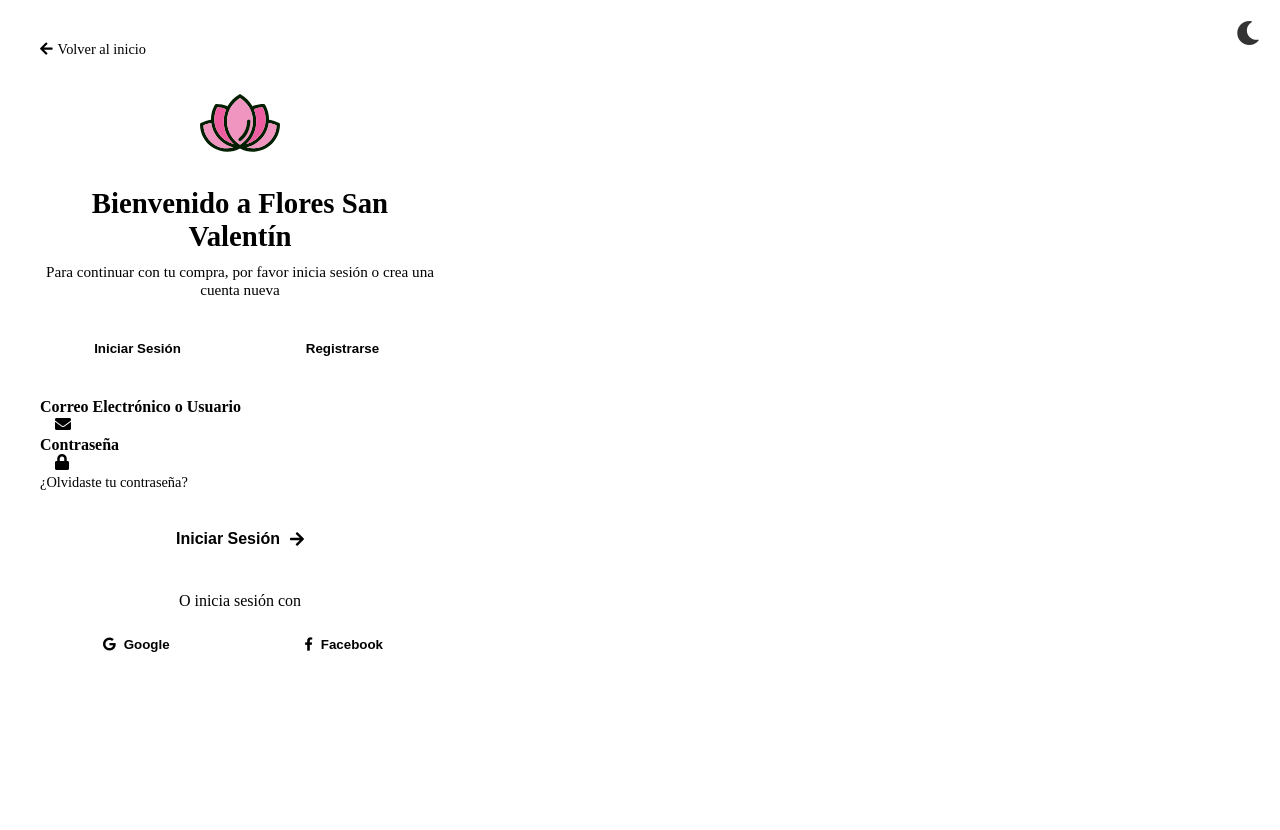
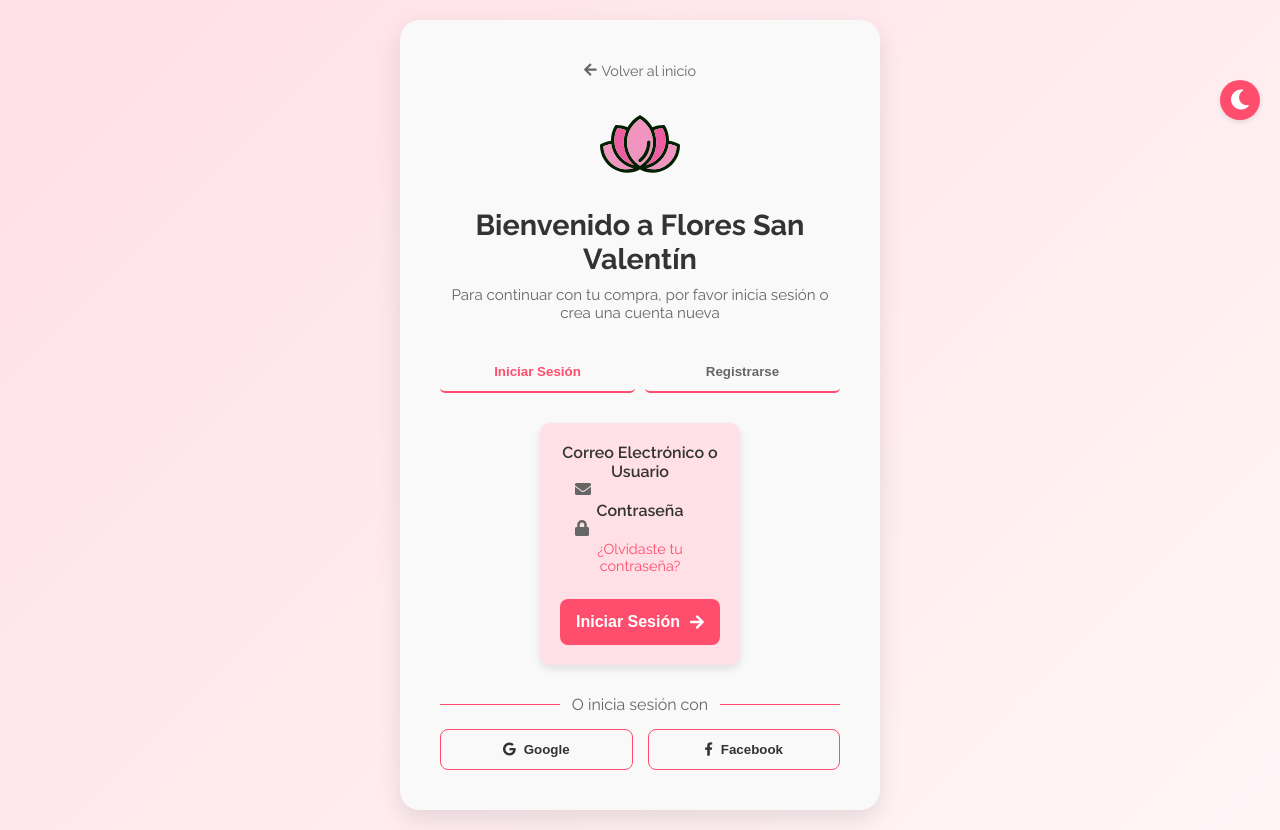
Before and after one commit to Johnson1255/Flores-Django, a Django app: page /login/ in a window 1280 px wide. Before the commit the page ends 652 px from the top, so only its background shows below. Run offline with Django 5.2, Linux system fonts and the light colour scheme.

Commit message:
style: Incorporar los estilos necesarios para la pestaña de login

```diff
--- a/template/registration/login.html
+++ b/template/registration/login.html
@@ -7,6 +7,10 @@
     <title>{% trans "Iniciar Sesión / Registrarse" %} - Flores San Valentín</title>
 
     {# --- STYLES --- #}
+    {# Core CSS Files (Needed since this page doesn't extend base.html) #}
+    <link rel="stylesheet" href="{% static 'css/base.css' %}">
+    <link rel="stylesheet" href="{% static 'css/layout.css' %}">
+    <link rel="stylesheet" href="{% static 'css/components.css' %}">
     {# Specific CSS for the login page #}
     <link rel="stylesheet" href="{% static 'css/login.css' %}">
     {# Font Awesome (Include directly as base.html is not used) #}
@@ -43,8 +47,8 @@
     }
     </style>
 </head>
-{# Add data-theme attribute if your theme JS relies on it #}
-<body data-theme="light"> {# Or dynamically set by theme.js #}
+{# Add data-theme attribute if your theme JS relies on it AND the class for login-specific body styles #}
+<body data-theme="light" class="login-page-body"> {# Or dynamically set by theme.js #}
 
 <div class="login-container">
     <div class="login-card">
```
